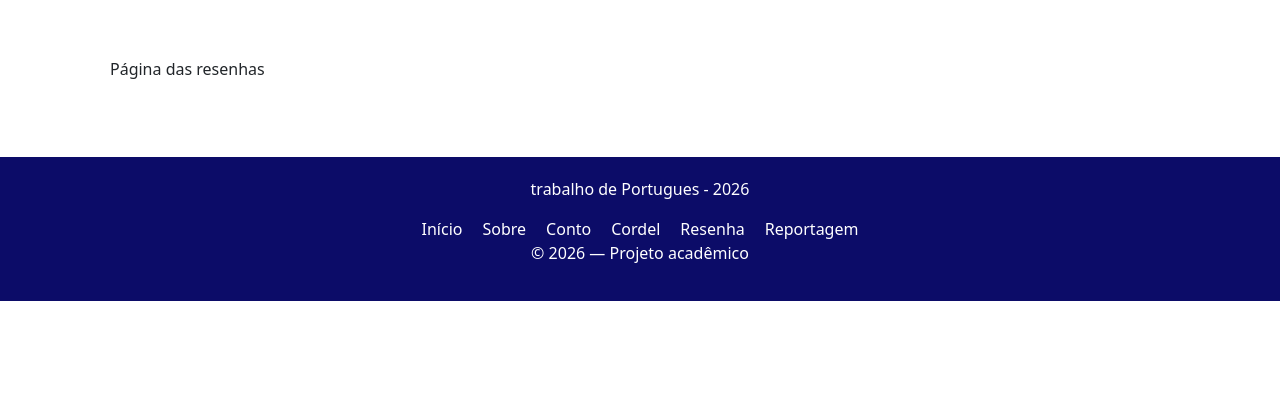
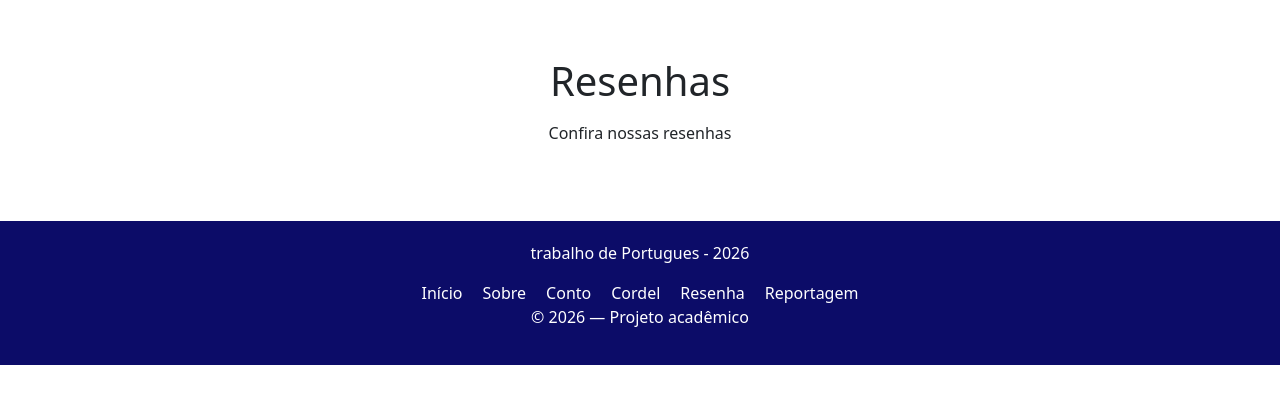
Before and after one commit to geovanna2403/Trabalho_Portugues, a plain HTML site: page resenha.html in a window 1280 px wide. Shown: the part 75-478 px from the top of the page. Drawn offline with nearby package versions, Linux system fonts and the light colour scheme.

Commit message:
Update resenha.html

```diff
--- a/resenha.html
+++ b/resenha.html
@@ -28,7 +28,8 @@
 </header>
 
 <main>
-    <p>Página das resenhas</p>
+    <h1><center>Resenhas</center></h1>
+    <p><center>Confira nossas resenhas</center></p>
 </main>
 
  <footer class="rodape">
```
